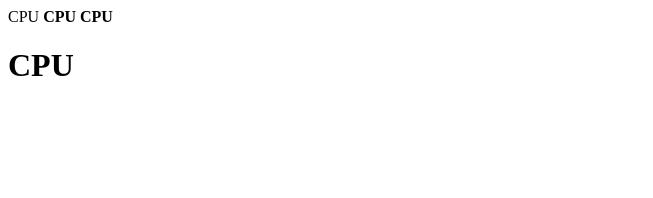
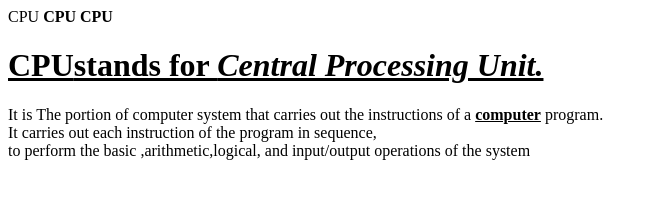
Before and after one commit to iamneo-production/fefafdbfadeecdadaeccdfffebaeceaec, a plain HTML site: page public/index.html in a window 1280 px wide. Shown: the whole page, without its empty margins (0-653 px from the left). Drawn offline with Linux system fonts and the light colour scheme.

Commit message:
Backup Commit

```diff
--- a/public/index.html
+++ b/public/index.html
@@ -10,6 +10,7 @@
      <link rel="stylesheet" href="style.css"/>
 </head>
 <body>
-<h1><b>CPU</b></h1>
+<h1><U><b>CPU</b>stands for <i>Central Processing Unit.</i></U></h1>
+<p>It is The portion of computer system that carries out the instructions of a <b><u>computer</u></b> program.<br> It carries out each instruction of the program in sequence, <br>to perform the basic ,arithmetic,logical, and input/output operations of the system </p>
 </body>
 </htm>
```
